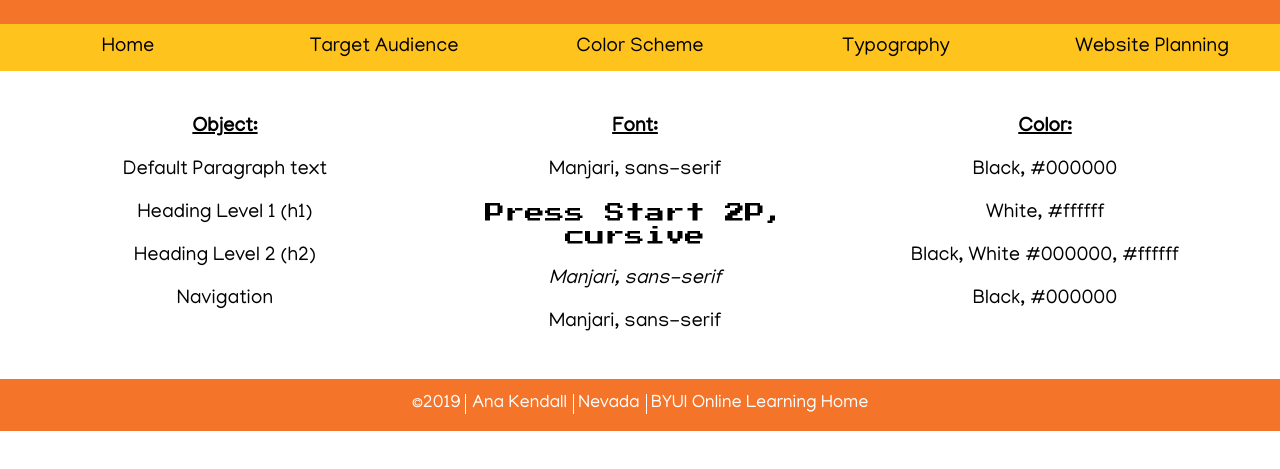
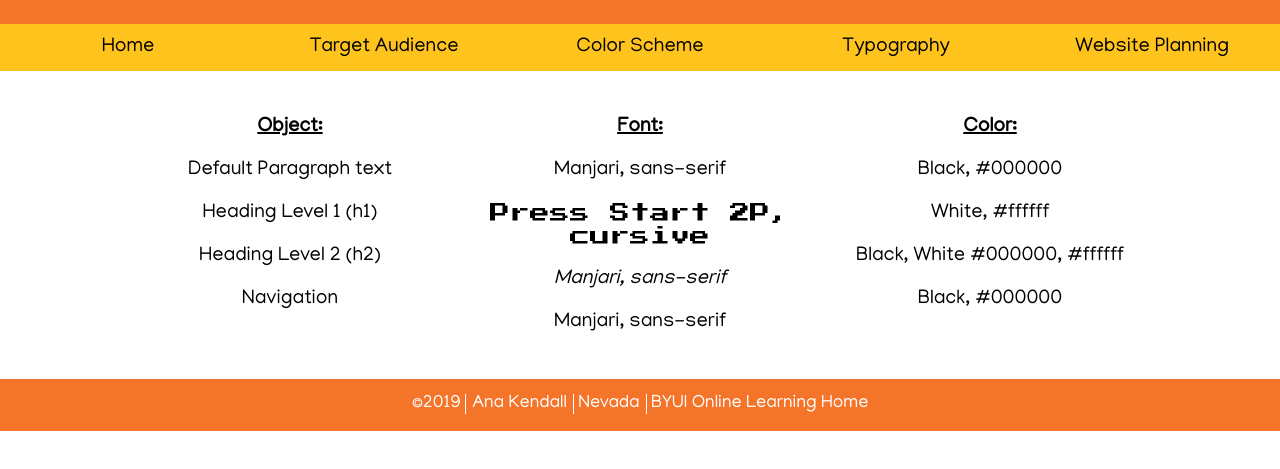
Before and after one commit to jumpingjellyfish/jumpingjellyfish.github.io, a plain HTML site: page Lesson3/typography.html in a window 1280 px wide. Shown: the part 175-644 px from the top of the page. Drawn offline with Linux system fonts and the light colour scheme.

Commit message:
Update after all suggested discussion board

```diff
--- a/Lesson3/css/large.css
+++ b/Lesson3/css/large.css
@@ -2,7 +2,9 @@
 @media only screen and (min-width: 60em) {
     main{
         grid-template-columns: 1fr 1fr 1fr;
+        width: 1050px;
     }
+
     .fonts {
         padding: 25px;
         grid-template-columns: 1fr 1fr 1fr;
@@ -16,5 +18,7 @@
     section{text-align: center;
     margin-left: auto;
     margin-right:auto;
+    width: 1050px;
+
     }
     }
--- a/Lesson3/css/medium.css
+++ b/Lesson3/css/medium.css
@@ -10,9 +10,20 @@
         margin-left: auto;
         margin-right: auto;
         padding: 0px;
+        width: 600px;
+        text-align: center;
+        display:flex;
     }
 
     .fonts:nth-child(3){
         grid-column: span 2;
+        margin-left: auto;
+        margin-right: auto;
+        display: flex;
+    }
+    section h2 p{
+        text-align: center;
+        display: flex;
+
     }
     }
--- a/Lesson3/css/weatherstyle.css
+++ b/Lesson3/css/weatherstyle.css
@@ -86,7 +86,6 @@ main{
 }
 
 main section {
-    width: 1050px;
     text-align: center;
     margin-left: auto;
     margin-right: auto;
```
